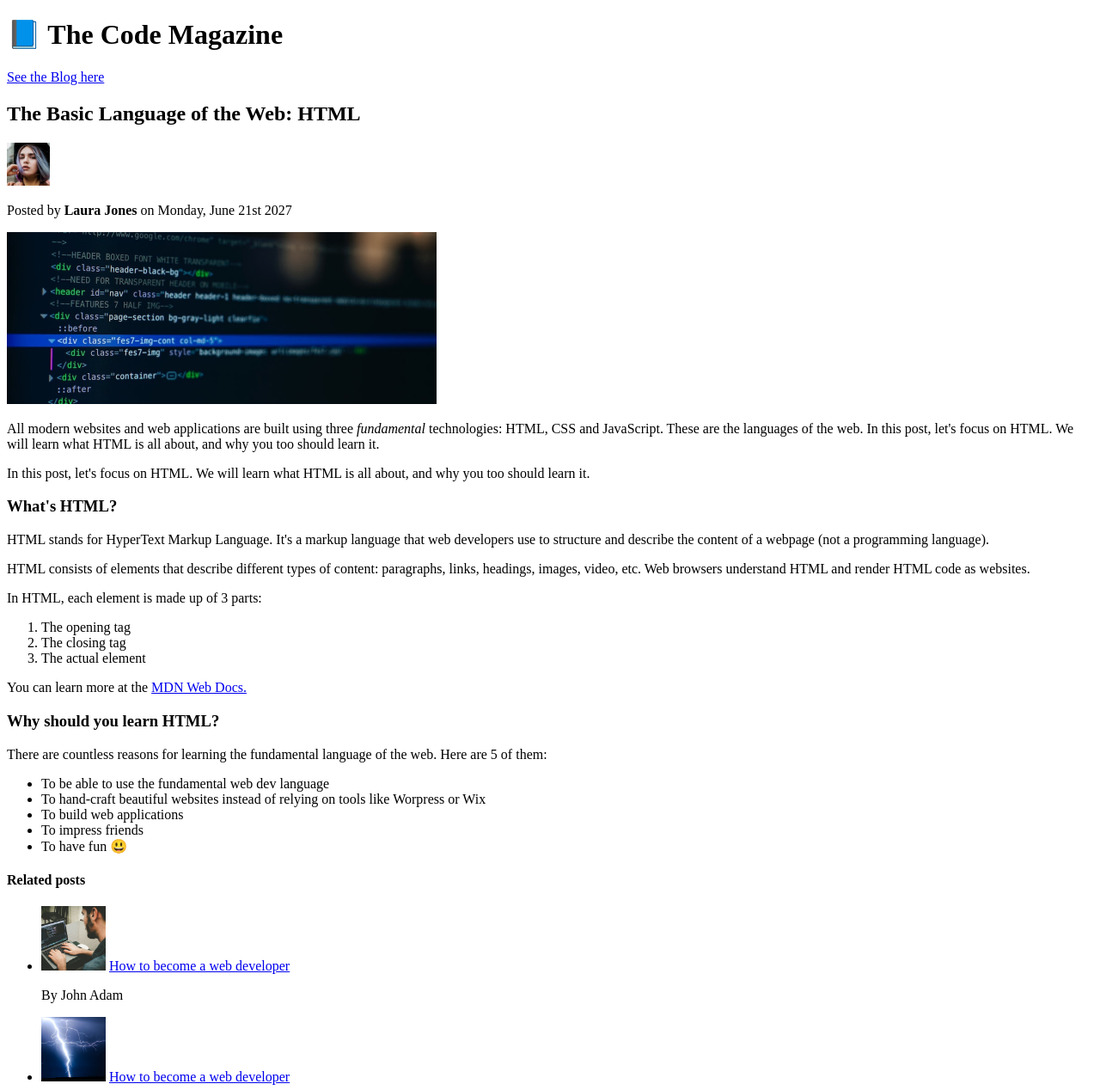
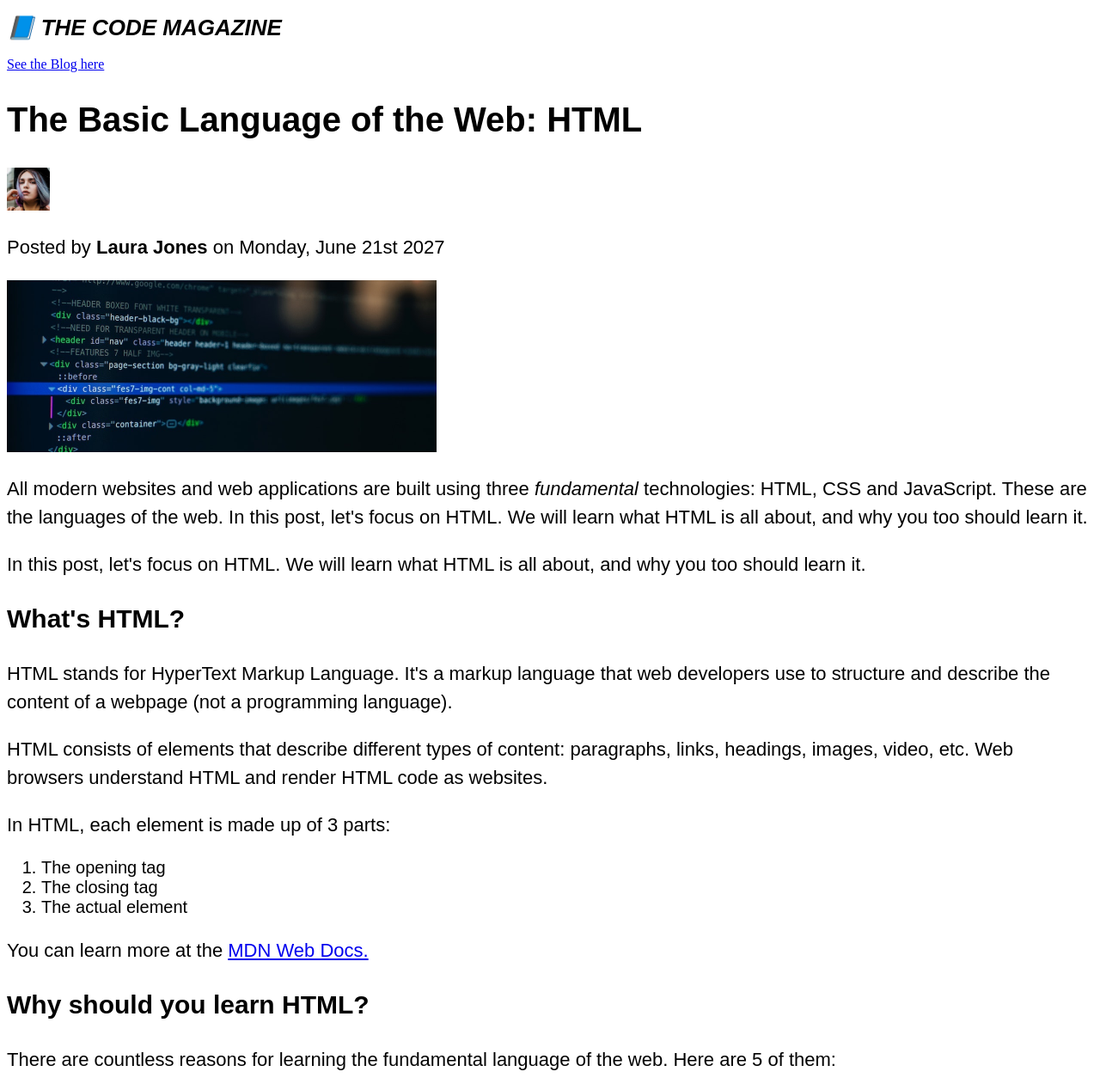
Before and after one commit to Shene24/CodeMagazine, a plain HTML site: page index.html in a window 1280 px wide. Shown: the top 1268 px of the page at 86% size. Drawn offline with Linux system fonts and the light colour scheme.

Commit message:
css added

```diff
--- a/index.html
+++ b/index.html
@@ -1,7 +1,7 @@
 <!DOCTYPE html>
 <html lang="en">
   <head>
-    <meta charset="UTF-8" />
+    <link rel="stylesheet" href="style.css" />
     <meta name="viewport" content="width=device-width, initial-scale=1.0" />
     <title>first web page</title>
   </head>
--- /dev/null
+++ b/style.css
@@ -0,0 +1,29 @@
+h1 {
+  font-size: 26px;
+  font-family: sans-serif;
+  text-transform: uppercase;
+  font-style: italic;
+}
+h2 {
+  font-size: 40px;
+  font-family: sans-serif;
+}
+h3 {
+  font-size: 30px;
+  font-family: sans-serif;
+}
+h4 {
+  font-size: 20px;
+  font-family: sans-serif;
+  text-transform: uppercase;
+  text-align: center;
+}
+p {
+  font-size: 22px;
+  font-family: sans-serif;
+  line-height: 1.5; /*space between the lines  */
+}
+li {
+  font-size: 20px;
+  font-family: sans-serif;
+}
```
